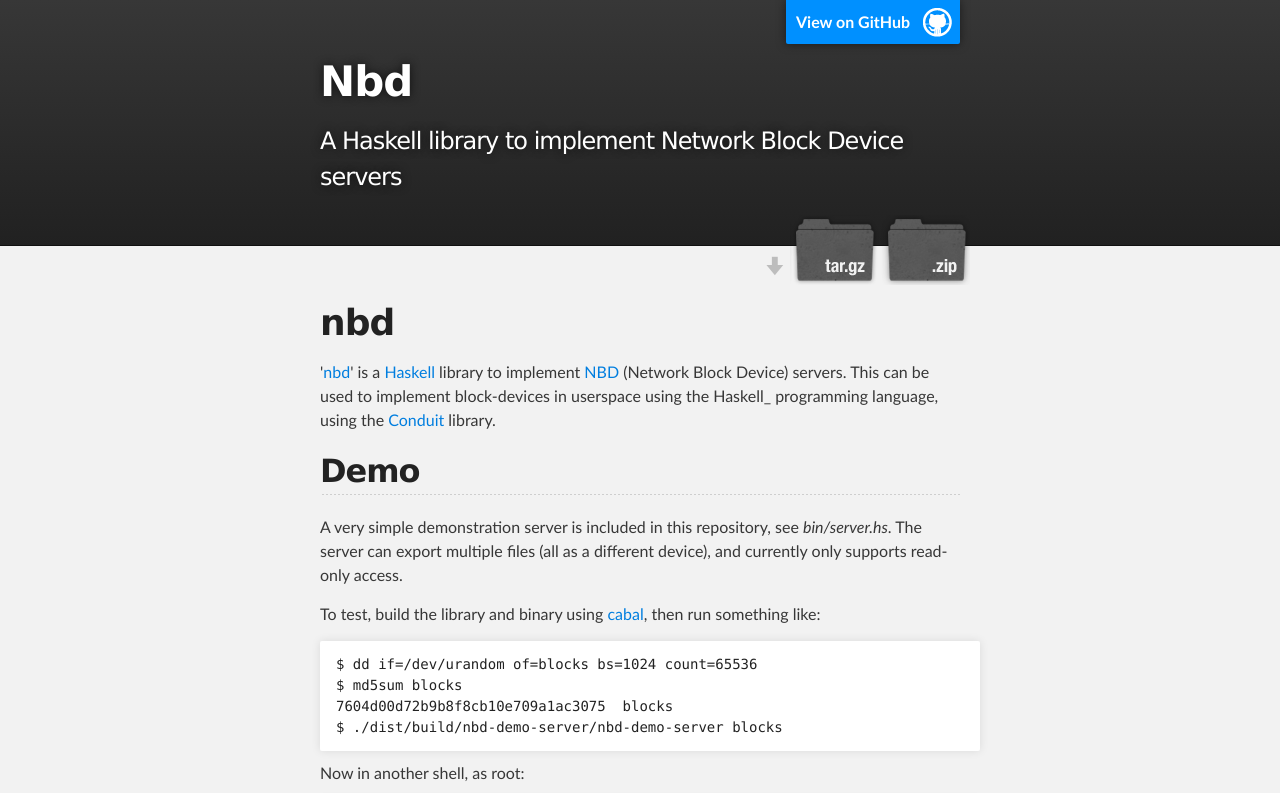
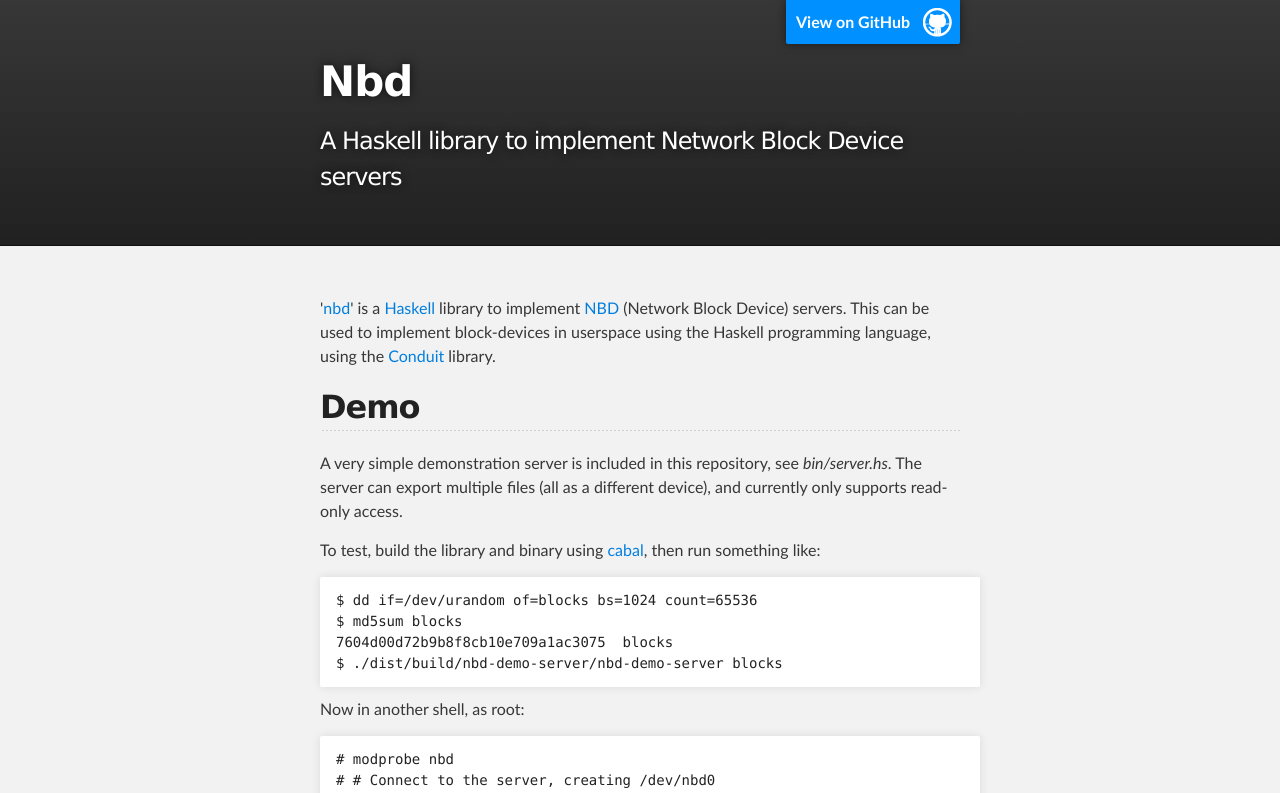
Before and after one commit to NicolasT/nbd, a plain HTML site: page index.html in a window 1280 px wide. Shown: the top 793 px of the page. Drawn offline with Linux system fonts and the light colour scheme.

Commit message:
Minor updates

```diff
--- a/index.html
+++ b/index.html
@@ -21,20 +21,15 @@
           <h1 id="project_title">Nbd</h1>
           <h2 id="project_tagline">A Haskell library to implement Network Block Device servers</h2>
 
-            <section id="downloads">
-              <a class="zip_download_link" href="https://github.com/NicolasT/nbd/zipball/master">Download this project as a .zip file</a>
-              <a class="tar_download_link" href="https://github.com/NicolasT/nbd/tarball/master">Download this project as a tar.gz file</a>
-            </section>
         </header>
     </div>
 
     <!-- MAIN CONTENT -->
     <div id="main_content_wrap" class="outer">
       <section id="main_content" class="inner">
-        <h1>nbd</h1>
 
 <p>'<a href="https://github.com/NicolasT/nbd">nbd</a>' is a <a href="http://www.haskell.org">Haskell</a> library to implement <a href="http://en.wikipedia.org/wiki/Network_block_device">NBD</a> (Network Block Device) servers.
-This can be used to implement block-devices in userspace using the Haskell_
+This can be used to implement block-devices in userspace using the Haskell
 programming language, using the <a href="http://hackage.haskell.org/package/conduit">Conduit</a> library.</p>
 
 <h2>Demo</h2>
```
